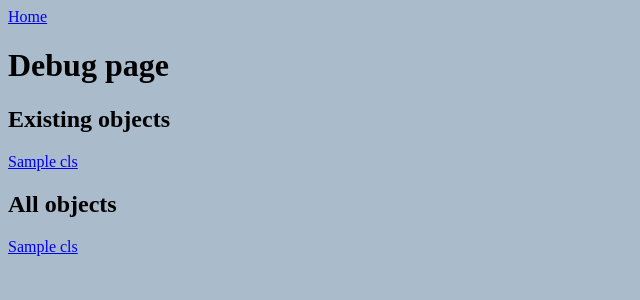
After one commit to jimkon/Python-source-metrics, a Flask app: template templates/debug.html in a window 1280 px wide. The commit adds this page. Shown: the top 300 px of the page, without its empty margins (0-640 px from the left). Run offline with Flask 2, Linux system fonts and the light colour scheme; the template is opened without the code that fills it: most values are stand-ins (such as "Sample title", 1, 10 or a date in 2020).

Commit message:
separate debug page + existing objects menu

```diff
--- a/app.py
+++ b/app.py
@@ -9,6 +9,9 @@ from pystruct.utils.object_utils import get_object_class_from_class_name
 
 app = Flask(__name__)
 app.config['SECRET_KEY'] = 'test_key'
+debug_flag = True
+print(f"{debug_flag=}")
+
 dataset_controller = DatasetController()
 
 @app.route('/')
@@ -17,16 +20,22 @@ def main():
         return redirect(url_for('new_project'))
 
     table_of_content_dict = {k: v.__name__ for k, v in FullReport.content_dict.items()}
-    debug_flag = app.debug
+    return render_template('index.html', **locals(), **globals())
+
+
+@app.route('/debug')
+def debug():
+    existing_objs = [obj.stem for obj in dataset_controller.current_dataset.objects_directory.rglob('*')]
     all_objects = ([_cls.name() for _cls in get_all_concrete_object_classes()])
-    return render_template('index.html', **locals())
+    return render_template('debug.html', **locals(), **globals())
+
 
 
 @app.route('/obj/<obj_class_name>')
 def obj(obj_class_name):
     cls = get_object_class_from_class_name(obj_class_name.replace(' ', ''))
     html_object = cls().to_html()
-    return render_template('objects.html', **locals())
+    return render_template('objects.html', **locals(), **globals())
 
 
 @app.route('/build_obj/<obj_class_name>')
@@ -34,7 +43,7 @@ def build_obj(obj_class_name):
     cls = get_object_class_from_class_name(obj_class_name.replace(' ', ''))
     cls().delete()
     html_object = cls().to_html()
-    return render_template('objects.html', **locals())
+    return render_template('objects.html', **locals(), **globals())
 
 
 @app.route('/download/<obj_class_name>')
@@ -67,7 +76,7 @@ def new_project():
             app.logger.warning(e)
             error_message = str(e)
 
-    return render_template('new_project.html', **locals())
+    return render_template('new_project.html', **locals(), **globals())
 
 
 if __name__ == "__main__":
--- /dev/null
+++ b/templates/debug.html
@@ -0,0 +1,16 @@
+{% extends "layout.html" %}
+
+{% block content %}
+<h1>Debug page</h1>
+
+<h2>Existing objects</h2>
+{% for _cls in existing_objs %}
+    <a href={{url_for('obj', obj_class_name=_cls)}}>{{_cls}}</a><br>
+{% endfor %}
+
+<h2>All objects</h2>
+{% for _cls in all_objects %}
+    <a href={{url_for('build_obj', obj_class_name=_cls)}}>{{_cls}}</a><br>
+{% endfor %}
+
+{% endblock content %}
--- a/templates/layout.html
+++ b/templates/layout.html
@@ -7,6 +7,10 @@
 </head>
 <body>
 <a href={{ url_for('main') }}>Home</a>
+{% if debug_flag %}
+    <a href={{ url_for('debug') }}>Debug</a>
+{% endif %}
+
 {% block content %}
     <h1>Welcome to Python source metric!</h1>
 {% endblock content %}
```
Also changed, not shown: templates/index.html (+0 -7 lines).
